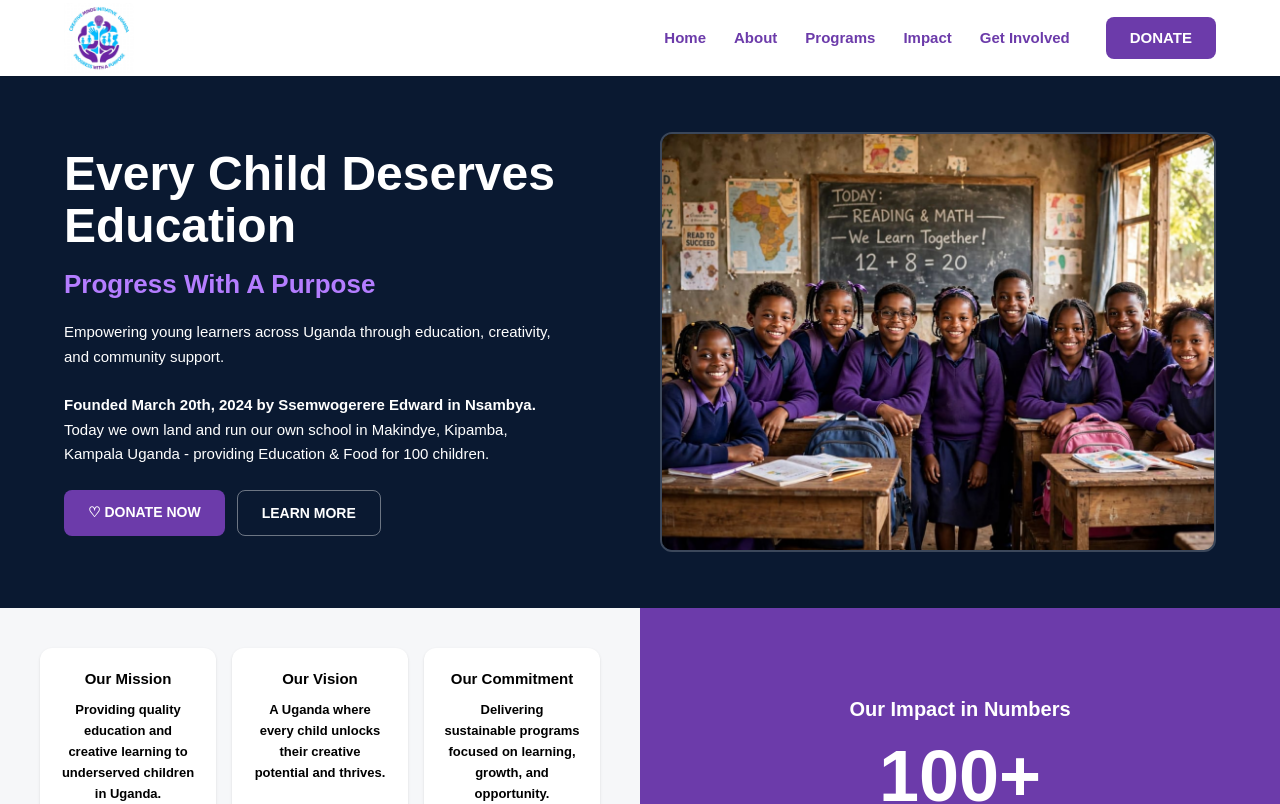
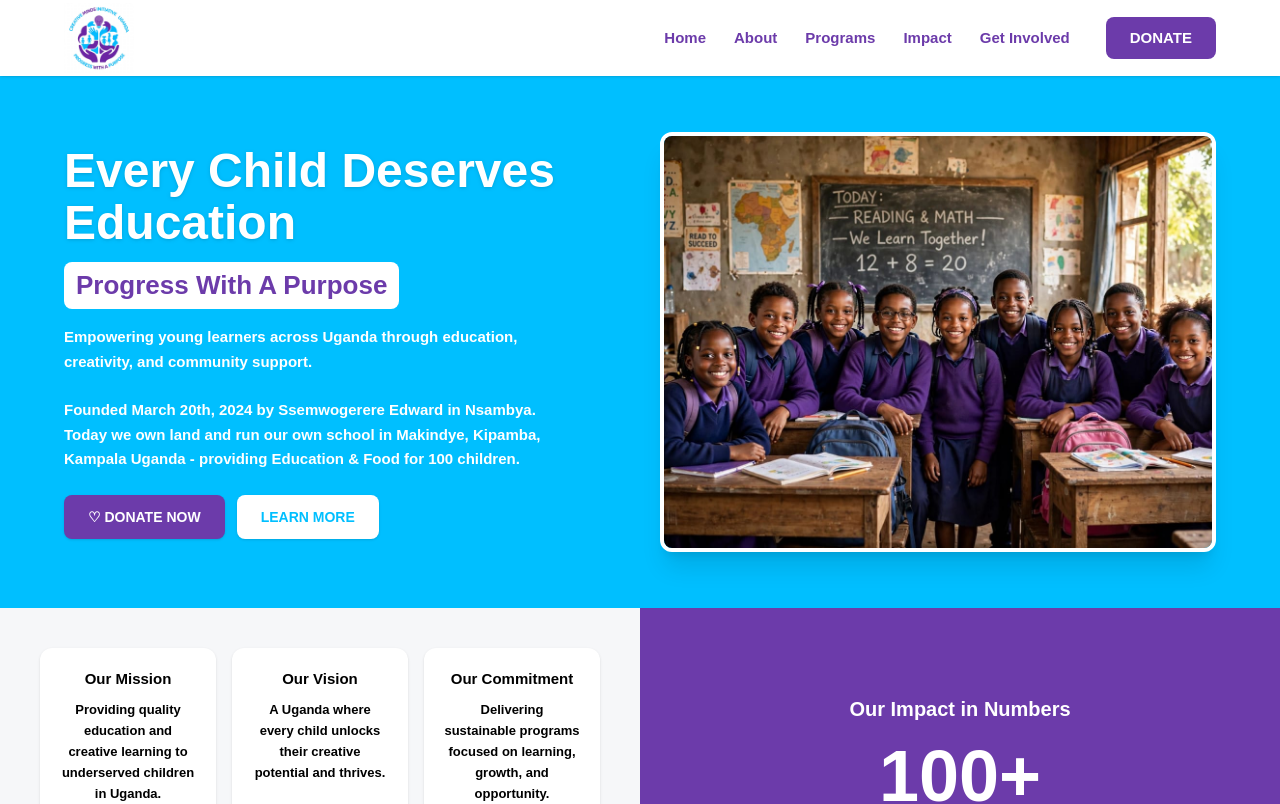
Before and after one commit to Molly256/creative-minds-uganda, a Next.js app: page / in a window 1280 px wide. Shown: the top 804 px of the page. Built offline with nearby package versions, Linux system fonts and the light colour scheme.

Commit message:
fix about

```diff
--- a/app/page.js
+++ b/app/page.js
@@ -38,22 +38,22 @@ export default function HomePage() {
         )}
       </nav>
 
-      {/* HERO - DARK like screenshot - uses hero.jpg */}
-      <div className="bg-[#0A1931] text-white px-6 lg:px-16 py-14 grid lg:grid-cols-2 gap-10 items-center">
+      {/* HERO - HOT SKYBLUE */}
+      <div className="bg-[#00BFFF] text-white px-6 lg:px-16 py-14 grid lg:grid-cols-2 gap-10 items-center">
         <div>
-          <h1 className="text-[48px] leading-[1.1] font-black">Every Child Deserves<br/>Education</h1>
-          <h2 className="text-[#B47DFF] font-black text-[26px] mt-3">Progress With A Purpose</h2>
-          <p className="text-white text-[15px] mt-4 leading-relaxed font-medium max-w-[500px]">
+          <h1 className="text-[48px] leading-[1.1] font-black drop-shadow">Every Child Deserves<br/>Education</h1>
+          <h2 className="text-[#6C3BAA] font-black text-[26px] mt-3 bg-white inline-block px-3 py-1 rounded-lg">Progress With A Purpose</h2>
+          <p className="text-white text-[15px] mt-4 leading-relaxed font-bold max-w-[500px]">
             Empowering young learners across Uganda through education, creativity, and community support.
             <br/><br/>
             <span className="font-black">Founded March 20th, 2024 by Ssemwogerere Edward in Nsambya.</span> Today we own land and run our own school in Makindye, Kipamba, Kampala Uganda - providing Education & Food for 100 children.
           </p>
           <div className="flex gap-3 mt-6 flex-wrap">
-            <Link href="/get-involved" className="bg-[#6C3BAA] text-white px-6 py-3 rounded-lg font-black text-sm">♡ DONATE NOW</Link>
-            <Link href="/about" className="border border-white/40 text-white px-6 py-3 rounded-lg font-black text-sm">LEARN MORE</Link>
+            <Link href="/get-involved" className="bg-[#6C3BAA] text-white px-6 py-3 rounded-lg font-black text-sm shadow">♡ DONATE NOW</Link>
+            <Link href="/about" className="bg-white text-[#00BFFF] px-6 py-3 rounded-lg font-black text-sm shadow">LEARN MORE</Link>
           </div>
         </div>
-        <div className="relative w-full h-[420px] rounded-xl overflow-hidden border-2 border-white/20">
+        <div className="relative w-full h-[420px] rounded-xl overflow-hidden border-4 border-white shadow-xl">
           <Image src="/hero.jpg" fill alt="Children in classroom" className="object-cover" priority />
         </div>
       </div>
```
